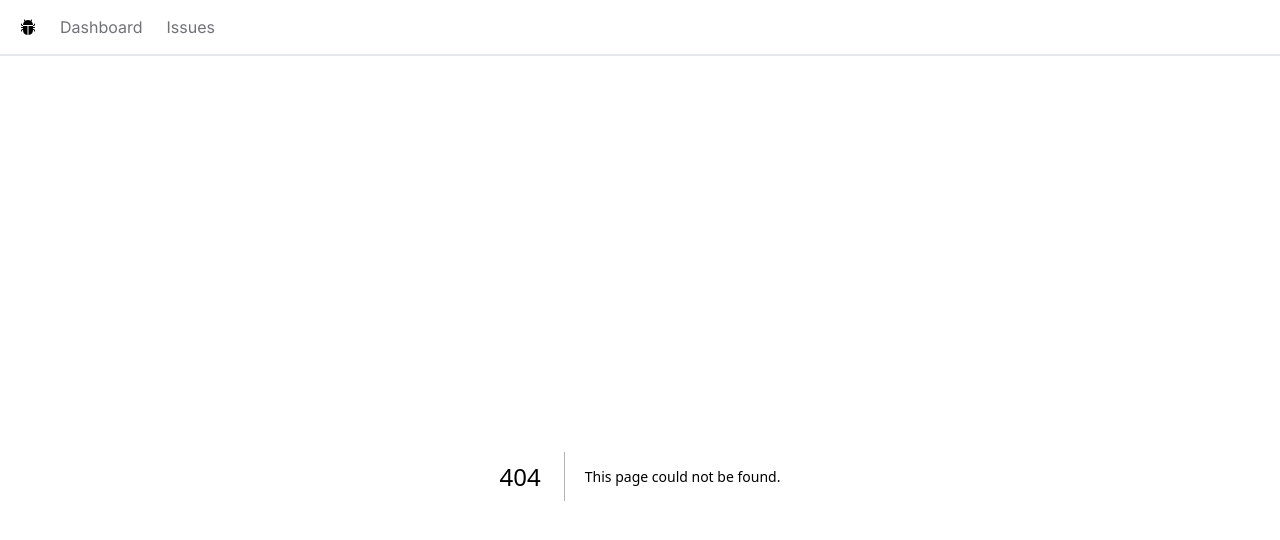
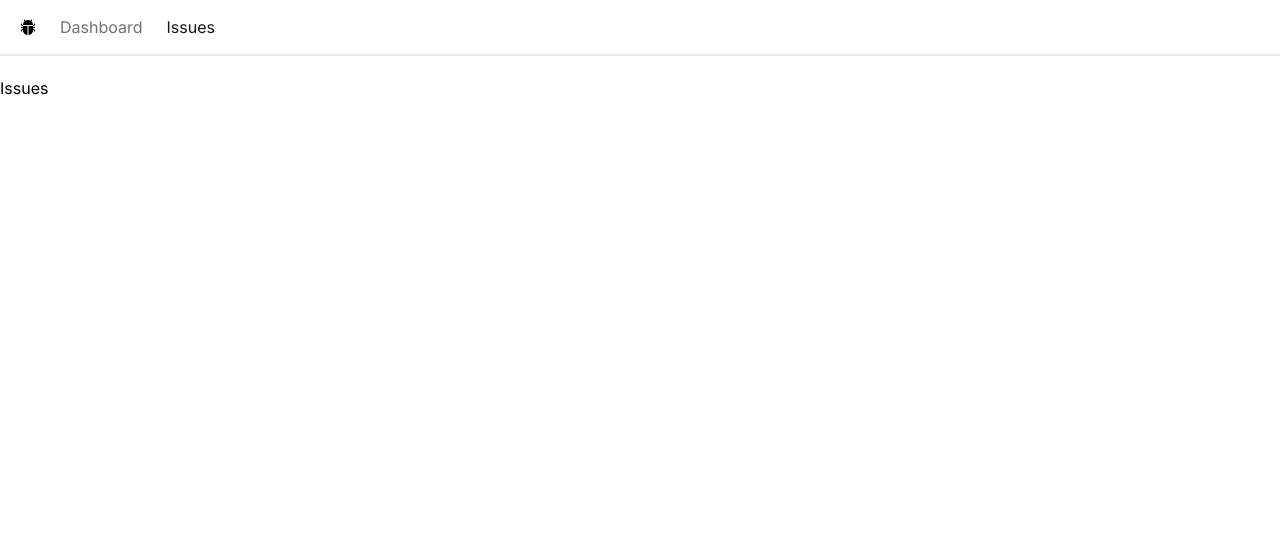
Before and after one commit to mahmouddebo2/Issues-Tracker, a Next.js app: page /issues in a window 1280 px wide. Before the commit this address had no page. Shown: the top 540 px of the page. Built offline with nearby package versions, Linux system fonts and the light colour scheme.

Commit message:
stye the active link in the navbar

```diff
--- a/app/Navbar.tsx
+++ b/app/Navbar.tsx
@@ -1,10 +1,16 @@
-import { link } from "fs";
+"use client"
 import Link from "next/link";
+import { usePathname } from "next/navigation";
 import { BsBugFill } from "react-icons/bs";
+import classNames from "classnames";
 const Navbar = () => {
+     const currentPath = usePathname()
+     console.log(currentPath);
+
+
   const links = [
     { label: "Dashboard", href: "/" },
-    { label: "Issues", href: "issues" },
+    { label: "Issues", href: "/issues" },
   ];
   return (
     <nav className="flex space-x-6 border-b-2 mb-5 px-5 h-14 items-center">
@@ -15,7 +21,11 @@
         {links.map((link) => (
           <Link
             key={link.href}
-            className="text-zinc-500 hover:text-zinc-800 transition-colors"
+            className={classNames({
+                'text-zinc-900': link.href === currentPath,
+                'text-zinc-500': link.href !== currentPath,
+                'hover:text-zinc-800 transition-colors': true
+            })}
             href={link.href}
           >
             {link?.label}
--- /dev/null
+++ b/app/issues/page.tsx
@@ -0,0 +1,8 @@
+
+const Issues = () => {
+  return (
+    <div>Issues</div>
+  )
+}
+
+export default Issues
--- a/package.json
+++ b/package.json
@@ -13,6 +13,7 @@
     "@types/react": "18.2.28",
     "@types/react-dom": "18.2.13",
     "autoprefixer": "10.4.16",
+    "classnames": "^2.3.2",
     "eslint": "8.51.0",
     "eslint-config-next": "13.5.4",
     "next": "13.5.4",
```
Also changed, not shown: 1 other file (tests, documents, lock files or other folders).
